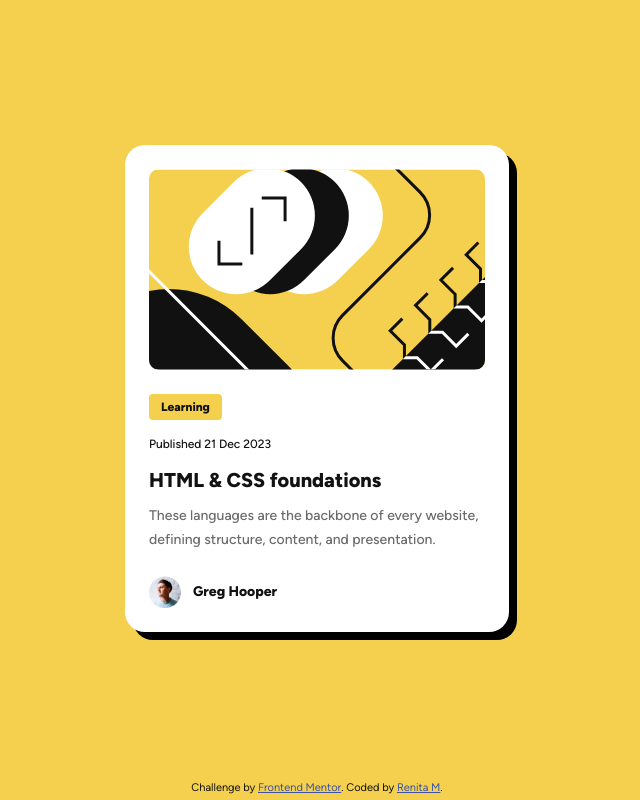
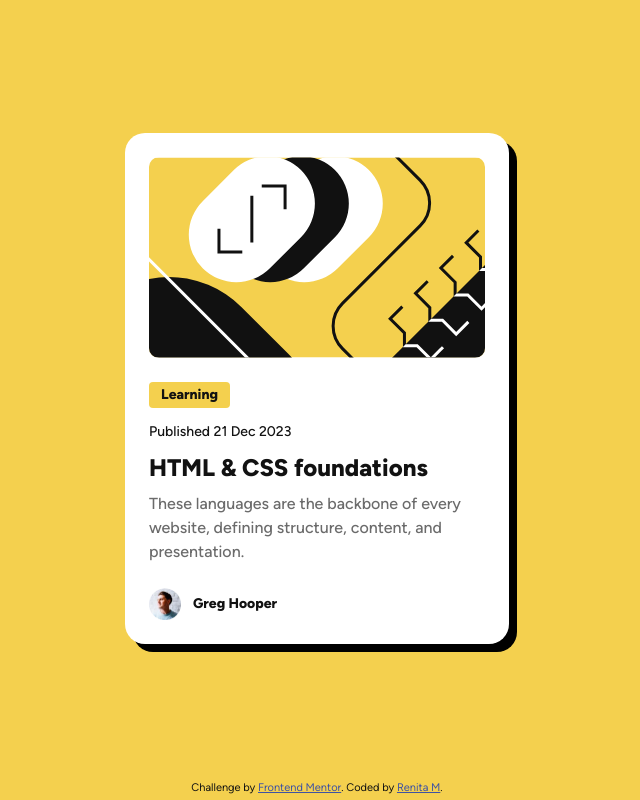
Before and after one commit to renitam/blog-preview-card, a plain HTML site: page index.html in a window 1280 px wide. Shown: the whole page, without its empty margins (323-963 px from the left). Drawn offline with Linux system fonts and the light colour scheme.

Commit message:
Add desktop responsiveness for card text

```diff
--- a/styles.css
+++ b/styles.css
@@ -74,10 +74,22 @@
     line-height: 18px;
 }
 
+@media screen and (min-width: 444px) {
+    .card__content-tag-text {
+        font-size: 14px;
+    }
+}
+
 .card__content-date {
     margin: 0;
     font-size: 12px;
     font-weight: 500;
+}
+
+@media screen and (min-width: 444px) {
+    .card__content-date {
+        font-size: 14px;
+    }
 }
 
 .card__content-link {
@@ -97,11 +109,23 @@
     font-weight: 800;
 }
 
+@media screen and (min-width: 444px) {
+    .card__content-title {
+        font-size: 24px;
+    }
+}
+
 .card__content-text {
     margin: 0;
     color: var(--gray-500);
     font-size: 14px;
     font-weight: 500;
+}
+
+@media screen and (min-width: 444px) {
+    .card__content-text {
+        font-size: 16px;
+    }
 }
 
 .card__author {
```
